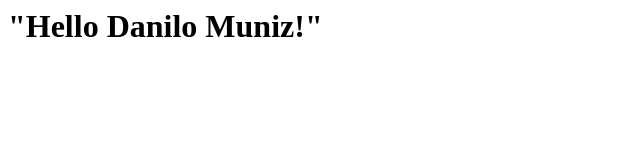
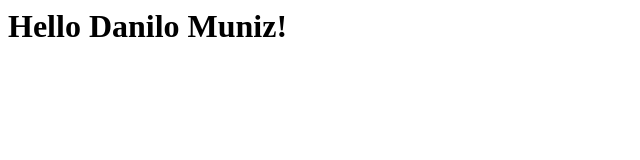
Before and after one commit to danmuniz86/react-amplify-app, a plain HTML site: page index.html in a window 1280 px wide. Shown: the whole page, without its empty margins (0-640 px from the left). Drawn offline with Linux system fonts and the light colour scheme.

Commit message:
commit on master

```diff
--- a/index.html
+++ b/index.html
@@ -1 +1 @@
-<html><h1> "Hello Danilo Muniz!" </html></h1>
+<html><h1> Hello Danilo Muniz! </html></h1>
```
